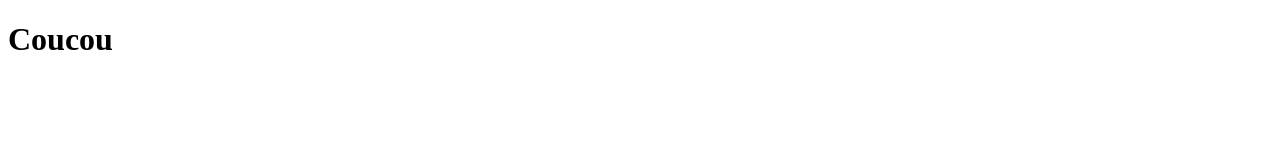
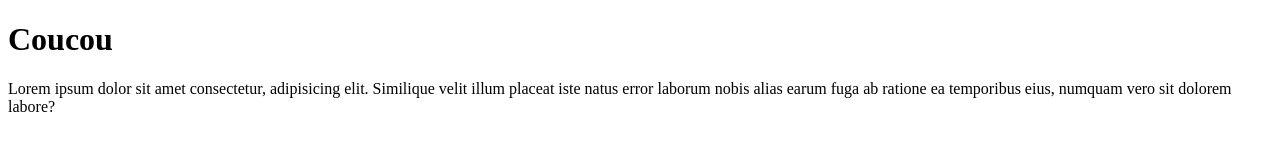
Before and after one commit to LaurineDaSilva/git-exercises, a plain HTML site: page index.html in a window 1280 px wide. Drawn offline with Linux system fonts and the light colour scheme.

Commit message:
My commit Olga

```diff
--- a/index.html
+++ b/index.html
@@ -1,12 +1,17 @@
 <!DOCTYPE html>
 <html lang="en">
+
 <head>
     <meta charset="UTF-8">
     <meta http-equiv="X-UA-Compatible" content="IE=edge">
     <meta name="viewport" content="width=device-width, initial-scale=1.0">
     <title>Coucou</title>
 </head>
+
 <body>
     <h1>Coucou</h1>
+    <p>Lorem ipsum dolor sit amet consectetur, adipisicing elit. Similique velit illum placeat iste natus error laborum
+        nobis alias earum fuga ab ratione ea temporibus eius, numquam vero sit dolorem labore?</p>
 </body>
+
 </html>
```
Also changed, not shown: confict-test.txt.
